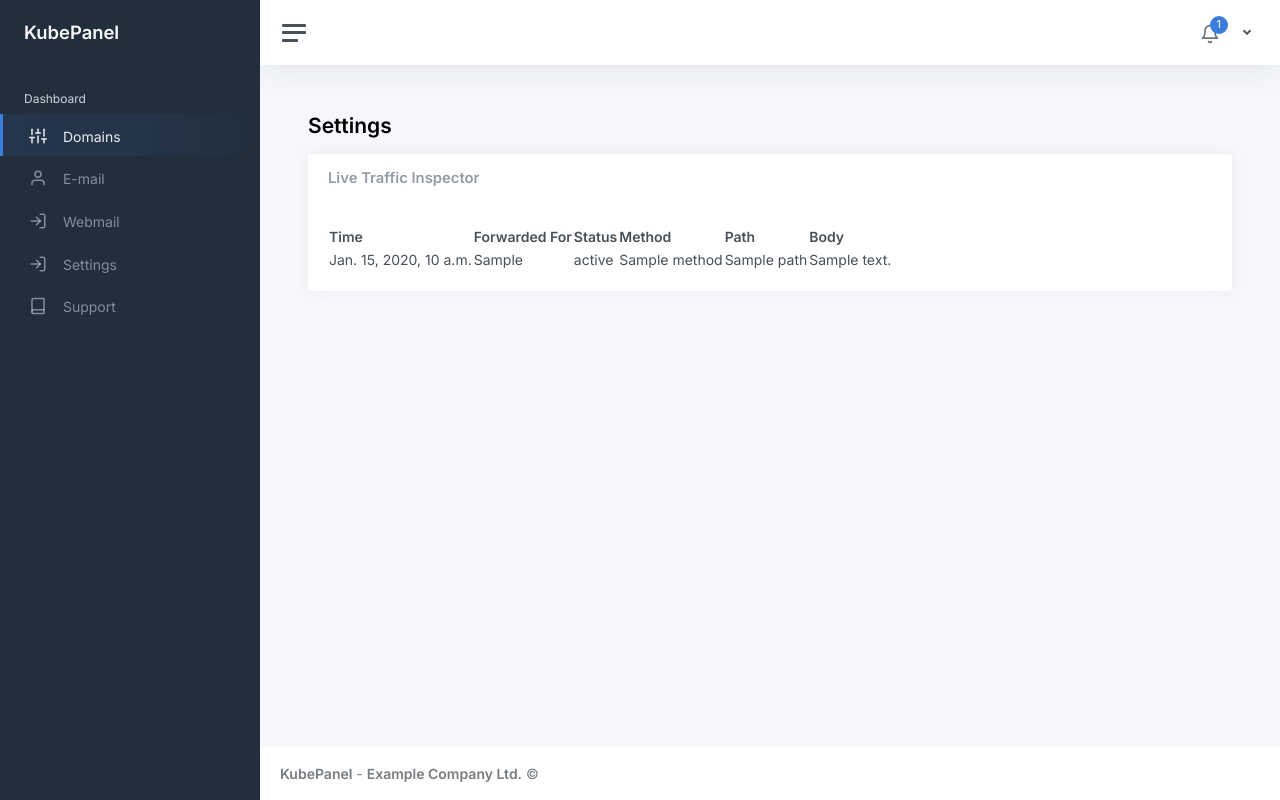
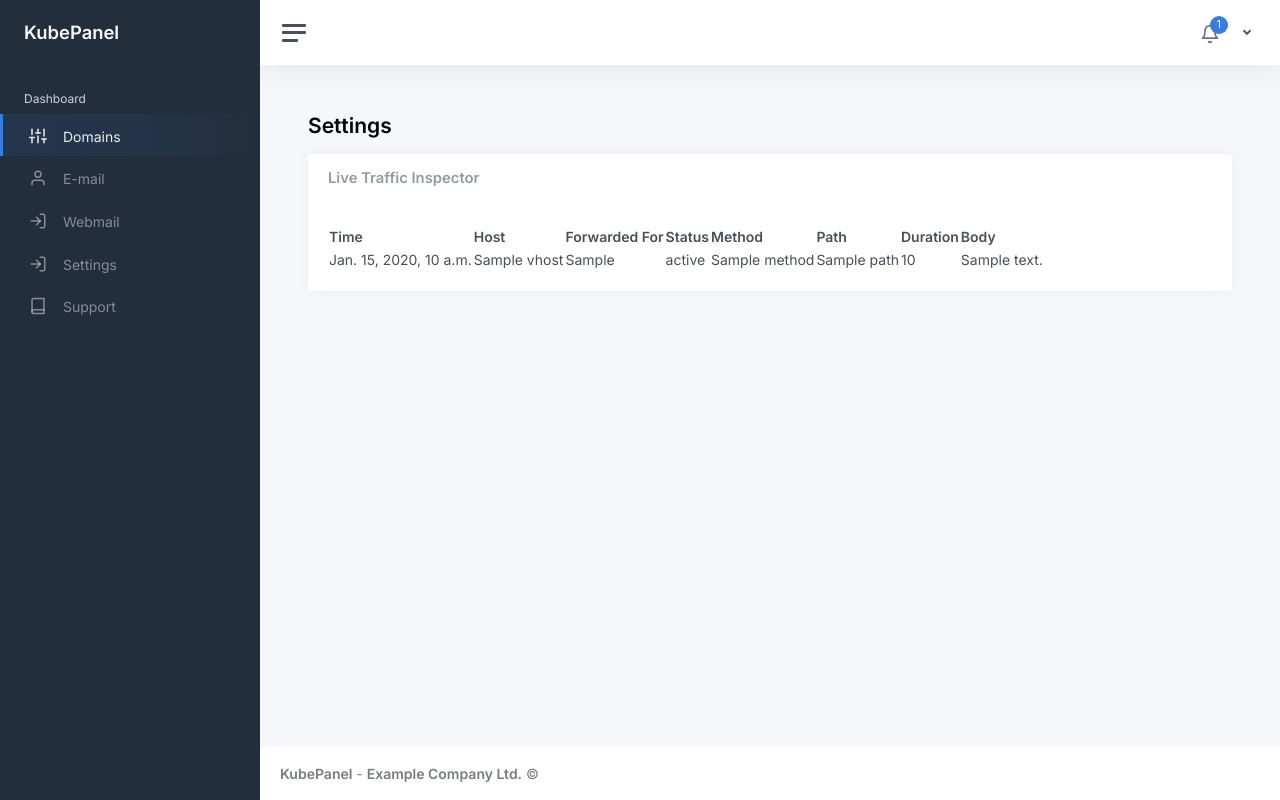
Before and after one commit to laszlokulcsar/kubepanel, a Django app: template dashboard/templates/main/livetraffic.html in a window 1280 px wide. Run offline with Django 5.2, Linux system fonts and the light colour scheme; the template is opened without the code that fills it: most values are stand-ins (such as "Sample title", 1, 10 or a date in 2020); some libraries are stand-ins or nearby versions.

Commit message:
modified:   dashboard/templates/main/livetraffic.html

```diff
--- a/dashboard/templates/main/livetraffic.html
+++ b/dashboard/templates/main/livetraffic.html
@@ -15,10 +15,12 @@
         <thead>
             <tr>
                 <th>Time</th>
+                <th>Host</th>
                 <th>Forwarded For</th>
                 <th>Status</th>
                 <th>Method</th>
                 <th>Path</th>
+                <th>Duration</th>
                 <th>Body</th>
             </tr>
         </thead>
@@ -26,10 +28,12 @@
             {% for log in logs %}
             <tr>
                 <td>{{ log.time }}</td>
+                <td>{{ log.vhost }}</td>
                 <td>{{ log.x_forwarded_for }}</td>
                 <td>{{ log.status }}</td>
                 <td>{{ log.method }}</td>
                 <td>{{ log.path }}</td>
+                <td>{{ log.duration }}</td>
                 <td>{{ log.request_body }}</td>
             </tr>
             {% endfor %}
```
